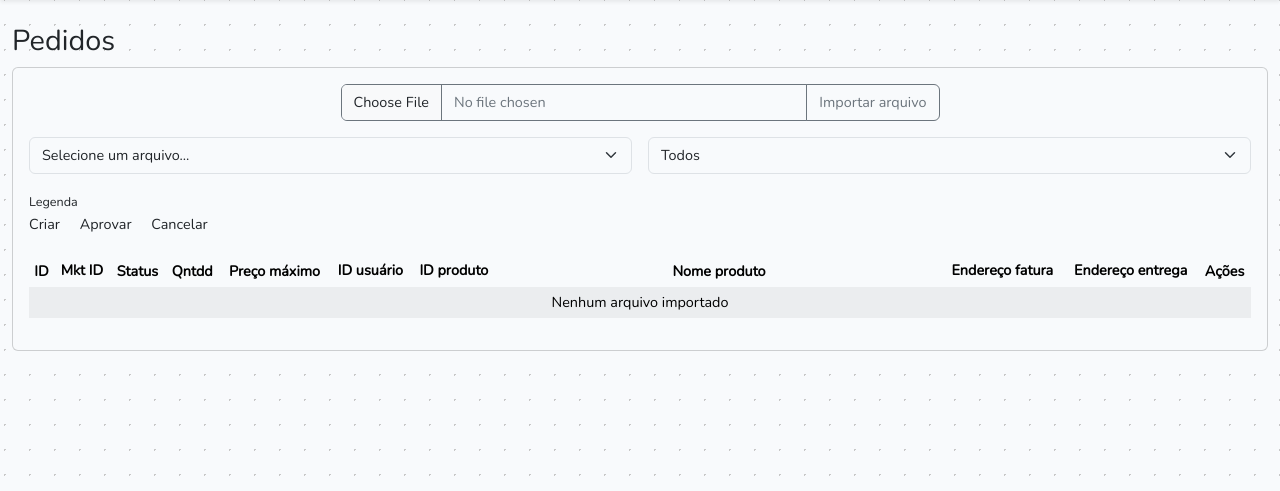
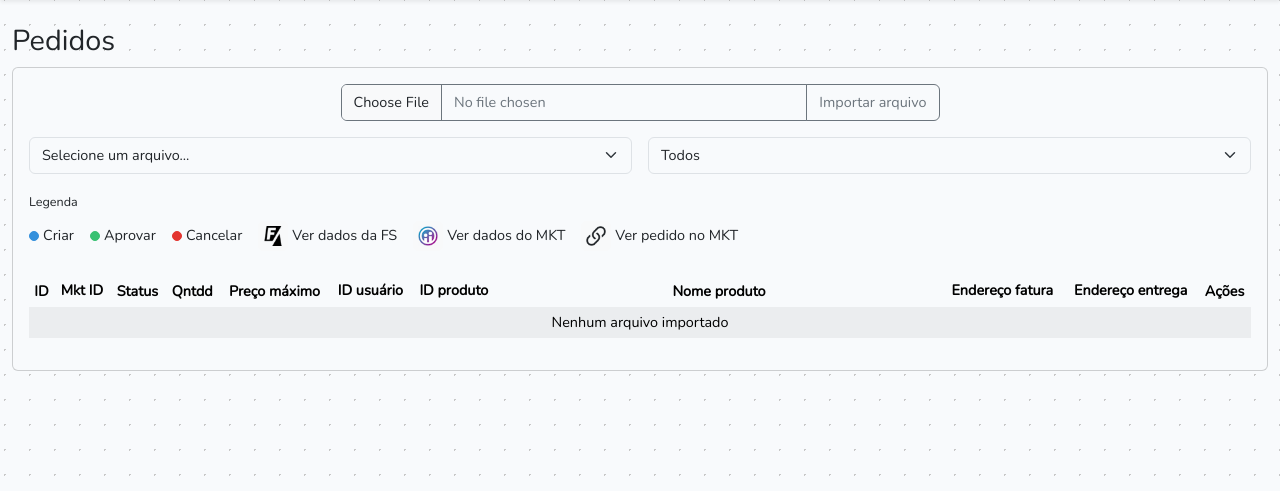
Before and after one commit to CostaMateus/triibo-gateway-php, a Laravel app: page /marketplace/pedidos in a window 1280 px wide. Shown: the part 55-546 px from the top of the page. Run offline with Laravel 12, Linux system fonts and the light colour scheme; a user stored in the database is signed in; data comes from the database, SQL or seed files in the repository; data that the repository does not hold is empty; style sheets or scripts are compiled from the project's sources.

Commit message:
upd: ajuste legenda

```diff
--- a/resources/views/marketplace/index.blade.php
+++ b/resources/views/marketplace/index.blade.php
@@ -5,7 +5,7 @@
 @section( "css" )
     <style>
         .bg-fs-favicon,
-        .bg-triibo-favicon,
+        .bg-mkt-favicon,
         .bg-external-link {
             width: 20px;
             height: 20px;
@@ -15,7 +15,7 @@
         .bg-fs-favicon {
             background-image: url( "{{ asset( 'images/fs-favicon.png'     ) }}" );
         }
-        .bg-triibo-favicon {
+        .bg-mkt-favicon {
             background-image: url( "{{ asset( 'images/triibo-favicon.png' ) }}" );
         }
         .bg-external-link {
@@ -97,18 +97,46 @@
                         </div>
 
                         <div class="row mb-3" >
-                            <div class="col-12" >
+                            <div class="col-12 mb-2" >
                                 <small>Legenda</small>
                             </div>
-                            <div class="col-12" >
-                                <span class="me-3" title="Criar" >
-                                    <i class="h4 bi bi-plus-circle my-auto text-primary" ></i> Criar
+                            <div class="col-12 mb-2 d-flex flex-wrap align-items-center" >
+                                <span class="me-3 d-inline-flex align-items-center" title="Criar" >
+                                    <button class="btn btn-primary text-white p-1" type="button" title="Criar" >
+                                        <i class="h5 bi bi-plus-circle i-align-center" ></i>
+                                    </button>
+                                    <span class="ms-1" >Criar</span>
                                 </span>
-                                <span class="me-3" title="Aprovar" >
-                                    <i class="h4 bi bi-check-circle my-auto text-success" ></i> Aprovar
+                                <span class="me-3 d-inline-flex align-items-center" title="Aprovar" >
+                                    <button class="btn btn-success text-white p-1" type="button" title="Aprovar" >
+                                        <i class="h5 bi bi-check-circle i-align-center" ></i>
+                                    </button>
+                                    <span class="ms-1" >Aprovar</span>
                                 </span>
-                                <span title="Cancelar" >
-                                    <i class="h4 bi bi-x-circle my-auto text-danger" ></i> Cancelar
+                                <span class="me-3 d-inline-flex align-items-center" title="Cancelar" >
+                                    <button class="btn btn-danger text-white p-1" type="button" title="Cancelar" >
+                                        <i class="h5 bi bi-x-circle i-align-center" ></i>
+                                    </button>
+                                    <span class="ms-1" >Cancelar</span>
+                                </span>
+
+                                <span class="me-3 d-inline-flex align-items-center" title="Ver dados da FS" >
+                                    <button class="btn btn-light p-1" type="button" title="Ver dados da FS" >
+                                        <i class="bi bg-fs-favicon i-align-center" ></i>
+                                    </button>
+                                    <span class="ms-1" >Ver dados da FS</span>
+                                </span>
+                                <span class="me-3 d-inline-flex align-items-center" title="Ver dados do MKT" >
+                                    <button class="btn btn-light p-1" type="button" title="Ver dados do MKT" >
+                                        <i class="bi bg-mkt-favicon i-align-center" ></i>
+                                    </button>
+                                    <span class="ms-1" >Ver dados do MKT</span>
+                                </span>
+                                <span class="me-3 d-inline-flex align-items-center" title="Ver pedido no MKT" >
+                                    <button class="btn btn-light p-1" type="button" title="Ver pedido no MKT" >
+                                        <i class="bi bg-external-link i-align-center" ></i>
+                                    </button>
+                                    <span class="ms-1" >Ver pedido no MKT</span>
                                 </span>
                             </div>
                         </div>
@@ -173,7 +201,7 @@
                                                     </a>
                                                     <a class="btn btn-light p-1" href="{{ route( "mkt.order.mkt", [ "order_id" => $order->mkt_id ] ) }}"
                                                         title="Ver dados do MKT" target="_blank" rel="noopener noreferrer" >
-                                                        <i class="bi bg-triibo-favicon i-align-center" ></i>
+                                                        <i class="bi bg-mkt-favicon i-align-center" ></i>
                                                     </a>
                                                     <a class="btn btn-light p-1" href="{{ route( "order.mkt.ext", [ "order_id" => $order->mkt_id ] ) }}"
                                                         title="Ver pedido no MKT" target="_blank" rel="noopener noreferrer" >
```
